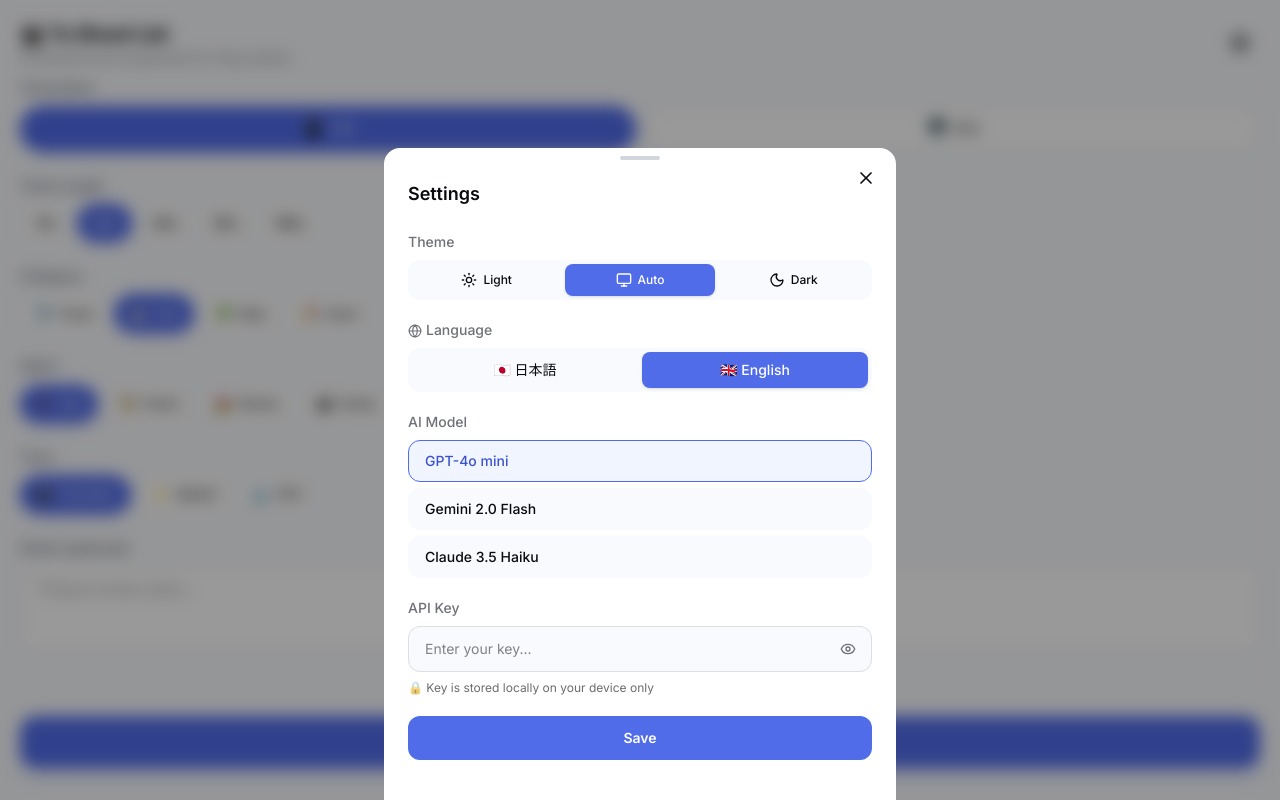
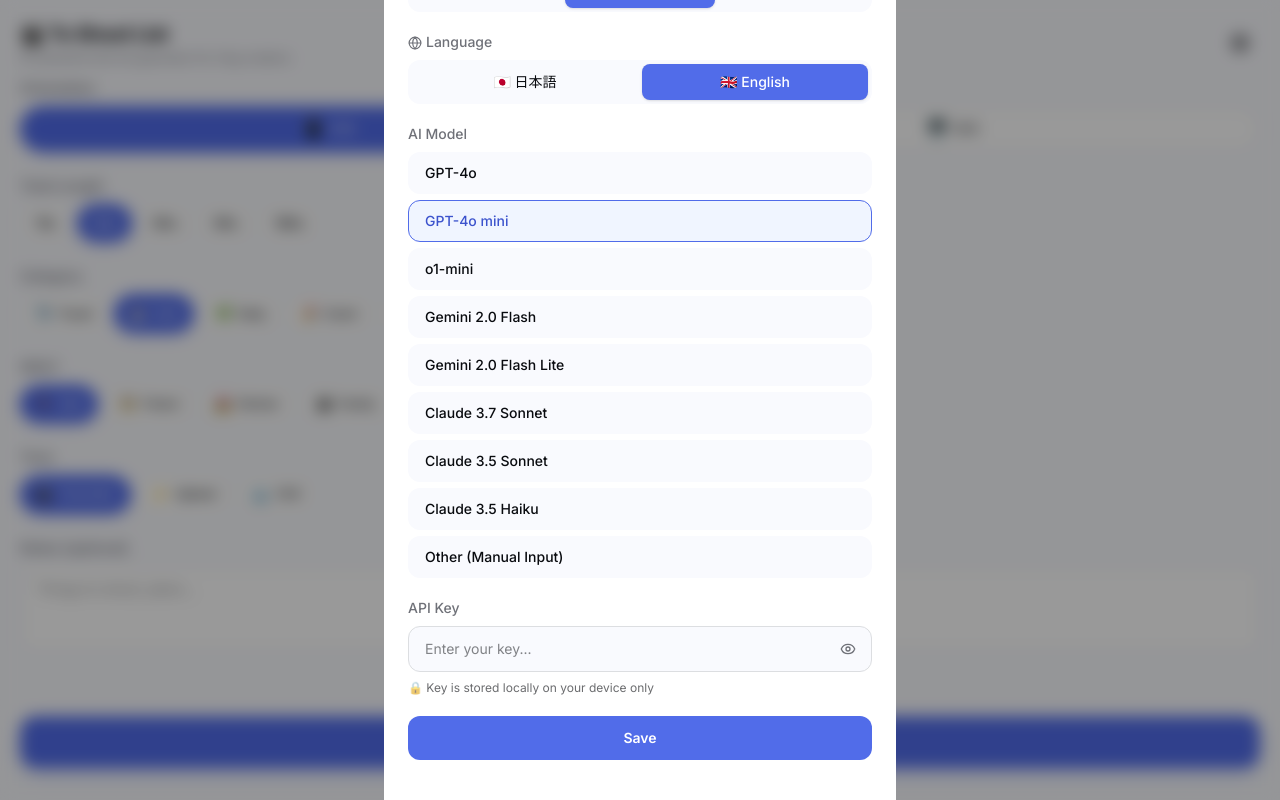
Before and after one commit to wakamx/to-shoot-list, a Next.js app: page / in a window 1280 px wide. Both pictures are taken after a click on the button "Settings". Built offline with nearby package versions, Linux system fonts and the light colour scheme.

Commit message:
feat: Update AI models and add custom manual input
- Added latest models (GPT-4o, Gemini 2.0 Flash/Lite, Claude 3.7 Sonnet)
- Added 'Other (Manual Input)' option to settings
- Support configurable provider and model name selection
- Maintained localized translation files (ja/en)

```diff
--- a/src/app/api/generate/route.ts
+++ b/src/app/api/generate/route.ts
@@ -1,18 +1,20 @@
 import { NextRequest, NextResponse } from 'next/server';
 import { buildSystemPrompt, buildUserPrompt } from '@/lib/ai-client';
-import type { InputFormData, AIModel } from '@/lib/types';
+import type { InputFormData, AIModel, AIProvider } from '@/lib/types';
 import { getProviderForModel } from '@/lib/constants';
 
 interface GenerateBody {
   form: InputFormData;
   model: AIModel;
   apiKey: string;
+  customModelName?: string;
+  customProvider?: AIProvider;
 }
 
 export async function POST(request: NextRequest) {
   try {
     const body: GenerateBody = await request.json();
-    const { form, model, apiKey } = body;
+    const { form, model, apiKey, customModelName, customProvider } = body;
 
     if (!apiKey) {
       return NextResponse.json({ error: 'API key missing' }, { status: 400 });
@@ -20,7 +22,14 @@
 
     const systemPrompt = buildSystemPrompt();
     const userPrompt = buildUserPrompt(form);
-    const provider = getProviderForModel(model);
+
+    // Determine provider and model
+    const provider = getProviderForModel(model, customProvider);
+    const finalModelName = model === 'custom' ? customModelName || '' : model;
+
+    if (!finalModelName) {
+        return NextResponse.json({ error: 'Model name missing for custom model' }, { status: 400 });
+    }
 
     let resultText: string;
 
@@ -32,7 +41,7 @@
           Authorization: `Bearer ${apiKey}`,
         },
         body: JSON.stringify({
-          model,
+          model: finalModelName,
           messages: [
             { role: 'system', content: systemPrompt },
             { role: 'user', content: userPrompt },
@@ -49,7 +58,7 @@
       resultText = data.choices[0].message.content;
     } else if (provider === 'google') {
       const res = await fetch(
-        `https://generativelanguage.googleapis.com/v1beta/models/${model}:generateContent?key=${apiKey}`,
+        `https://generativelanguage.googleapis.com/v1beta/models/${finalModelName}:generateContent?key=${apiKey}`,
         {
           method: 'POST',
           headers: { 'Content-Type': 'application/json' },
@@ -84,7 +93,7 @@
           'anthropic-version': '2023-06-01',
         },
         body: JSON.stringify({
-          model,
+          model: finalModelName,
           max_tokens: 2000,
           system: systemPrompt,
           messages: [{ role: 'user', content: userPrompt }],
--- a/src/components/AppProvider.tsx
+++ b/src/components/AppProvider.tsx
@@ -17,6 +17,7 @@
   isConfigured: boolean;
   setModel: ReturnType<typeof useSettings>['setModel'];
   setApiKey: ReturnType<typeof useSettings>['setApiKey'];
+  updateSettings: ReturnType<typeof useSettings>['updateSettings'];
   settingsLoaded: boolean;
   // Shots
   shots: Shot[];
@@ -62,7 +63,7 @@
   const [isGenerating, setIsGenerating] = useState(false);
   const [generationError, setGenerationError] = useState<string | null>(null);
 
-  const { settings, loaded: settingsLoaded, isConfigured, setModel, setApiKey } = useSettings();
+  const { settings, loaded: settingsLoaded, isConfigured, setModel, setApiKey, updateSettings } = useSettings();
   const { shots, setFromAI, toggleComplete, deleteShot, updateShot, addShotAfter, totalDuration, completedDuration } = useShots();
   const { theme, resolved: resolvedTheme, setTheme } = useTheme();
   const { locale, setLocale, t } = useLocale();
@@ -86,6 +87,8 @@
             form: formData,
             model: settings.ai_model,
             apiKey: settings.api_key,
+            customModelName: settings.custom_model_name,
+            customProvider: settings.custom_provider,
           }),
         });
         const data = await res.json();
@@ -109,7 +112,7 @@
     <AppContext.Provider
       value={{
         screen, setScreen,
-        settings, isConfigured, setModel, setApiKey, settingsLoaded,
+        settings, isConfigured, setModel, setApiKey, updateSettings, settingsLoaded,
         shots, setFromAI, toggleComplete, deleteShot, updateShot, addShotAfter,
         totalDuration, completedDuration,
         theme, resolvedTheme, setTheme,
--- a/src/components/settings/SettingsModal.tsx
+++ b/src/components/settings/SettingsModal.tsx
@@ -10,7 +10,7 @@
 export default function SettingsModal() {
   const {
     showSettings, setShowSettings,
-    settings, setModel, setApiKey,
+    settings, setModel, setApiKey, updateSettings,
     theme, setTheme,
     locale, setLocale,
     t,
@@ -138,7 +138,57 @@
                 {m.label}
               </button>
             ))}
+            <button
+              onClick={() => setModel('custom')}
+              className={`px-4 py-2.5 rounded-xl text-sm font-medium text-left transition-all border ${
+                settings.ai_model === 'custom'
+                  ? 'border-brand-500 bg-brand-50 dark:bg-brand-900/30 text-brand-600 dark:text-brand-300'
+                  : 'border-transparent hover:bg-gray-50 dark:hover:bg-gray-700/50'
+              }`}
+              style={settings.ai_model !== 'custom' ? { background: 'var(--bg)' } : undefined}
+            >
+              {t('settings.ai_model_custom')}
+            </button>
           </div>
+
+          {/* Custom Model Inputs */}
+          {settings.ai_model === 'custom' && (
+            <div className="mt-3 p-3 rounded-xl border space-y-3 animate-fade-in" style={{ background: 'var(--bg)', borderColor: 'var(--border)' }}>
+              <div>
+                <label className="text-xs font-medium mb-1.5 block" style={{ color: 'var(--text-secondary)' }}>
+                  {t('settings.custom_provider')}
+                </label>
+                <div className="flex gap-1">
+                  {(['openai', 'google', 'anthropic'] as const).map((p) => (
+                    <button
+                      key={p}
+                      onClick={() => updateSettings({ custom_provider: p })}
+                      className={`flex-1 py-1.5 rounded-lg text-xs font-medium transition-colors ${
+                        settings.custom_provider === p
+                          ? 'bg-brand-500 text-white'
+                          : 'bg-gray-100 dark:bg-gray-800 hover:bg-gray-200 dark:hover:bg-gray-700'
+                      }`}
+                    >
+                      {p === 'openai' ? 'OpenAI' : p === 'google' ? 'Google' : 'Anthropic'}
+                    </button>
+                  ))}
+                </div>
+              </div>
+              <div>
+                <label className="text-xs font-medium mb-1.5 block" style={{ color: 'var(--text-secondary)' }}>
+                  {t('settings.custom_model_name')}
+                </label>
+                <input
+                  type="text"
+                  value={settings.custom_model_name || ''}
+                  onChange={(e) => updateSettings({ custom_model_name: e.target.value })}
+                  placeholder={t('settings.custom_model_placeholder')}
+                  className="w-full px-3 py-2 rounded-lg text-xs border focus:outline-none focus:ring-2 focus:ring-brand-500/30"
+                  style={{ background: 'var(--card)', borderColor: 'var(--border)', color: 'var(--text-primary)' }}
+                />
+              </div>
+            </div>
+          )}
         </div>
 
         {/* API Key */}
--- a/src/dictionaries/en.json
+++ b/src/dictionaries/en.json
@@ -94,6 +94,10 @@
   "settings": {
     "title": "Settings",
     "ai_model": "AI Model",
+    "ai_model_custom": "Other (Manual Input)",
+    "custom_provider": "Provider (Required)",
+    "custom_model_name": "Model Name",
+    "custom_model_placeholder": "e.g. gpt-4-turbo",
     "api_key": "API Key",
     "api_key_placeholder": "Enter your key...",
     "save": "Save",
--- a/src/dictionaries/ja.json
+++ b/src/dictionaries/ja.json
@@ -94,6 +94,10 @@
   "settings": {
     "title": "設定",
     "ai_model": "AIモデル",
+    "ai_model_custom": "その他 (手動入力)",
+    "custom_provider": "プロバイダー (必須)",
+    "custom_model_name": "モデル名",
+    "custom_model_placeholder": "例: gpt-4-turbo",
     "api_key": "APIキー",
     "api_key_placeholder": "キーを入力...",
     "save": "保存",
--- a/src/hooks/useSettings.ts
+++ b/src/hooks/useSettings.ts
@@ -8,6 +8,8 @@
 const defaultSettings: AppSettings = {
   ai_model: 'gpt-4o-mini',
   api_key: '',
+  custom_model_name: '',
+  custom_provider: 'openai',
 };
 
 export function useSettings() {
--- a/src/lib/constants.ts
+++ b/src/lib/constants.ts
@@ -65,12 +65,21 @@
 
 // ===== AI Models =====
 export const AI_MODELS: { id: AIModel; provider: AIProvider; label: string }[] = [
+  // OpenAI
+  { id: 'gpt-4o', provider: 'openai', label: 'GPT-4o' },
   { id: 'gpt-4o-mini', provider: 'openai', label: 'GPT-4o mini' },
+  { id: 'o1-mini', provider: 'openai', label: 'o1-mini' },
+  // Google
   { id: 'gemini-2.0-flash', provider: 'google', label: 'Gemini 2.0 Flash' },
-  { id: 'claude-3-5-haiku-20241022', provider: 'anthropic', label: 'Claude 3.5 Haiku' },
+  { id: 'gemini-2.0-flash-lite-preview-02-05', provider: 'google', label: 'Gemini 2.0 Flash Lite' },
+  // Anthropic
+  { id: 'claude-3-7-sonnet-latest', provider: 'anthropic', label: 'Claude 3.7 Sonnet' },
+  { id: 'claude-3-5-sonnet-latest', provider: 'anthropic', label: 'Claude 3.5 Sonnet' },
+  { id: 'claude-3-5-haiku-latest', provider: 'anthropic', label: 'Claude 3.5 Haiku' },
 ];
 
-export function getProviderForModel(model: AIModel): AIProvider {
+export function getProviderForModel(model: AIModel, customProvider?: AIProvider): AIProvider {
+  if (model === 'custom' && customProvider) return customProvider;
   const found = AI_MODELS.find((m) => m.id === model);
   return found?.provider ?? 'openai';
 }
--- a/src/lib/types.ts
+++ b/src/lib/types.ts
@@ -34,12 +34,15 @@
 }
 
 // ===== Settings Types =====
-export type AIModel = 'gpt-4o-mini' | 'gemini-2.0-flash' | 'claude-3-5-haiku-20241022';
+export type AIModel = 'gpt-4o' | 'gpt-4o-mini' | 'o1-mini' | 'gemini-2.0-flash' | 'gemini-2.0-flash-lite-preview-02-05' | 'claude-3-7-sonnet-latest' | 'claude-3-5-sonnet-latest' | 'claude-3-5-haiku-latest' | 'custom' | string;
+
 export type AIProvider = 'openai' | 'google' | 'anthropic';
 
 export interface AppSettings {
   ai_model: AIModel;
   api_key: string;
+  custom_model_name?: string;
+  custom_provider?: AIProvider;
 }
 
 // ===== Locale Types =====
```
